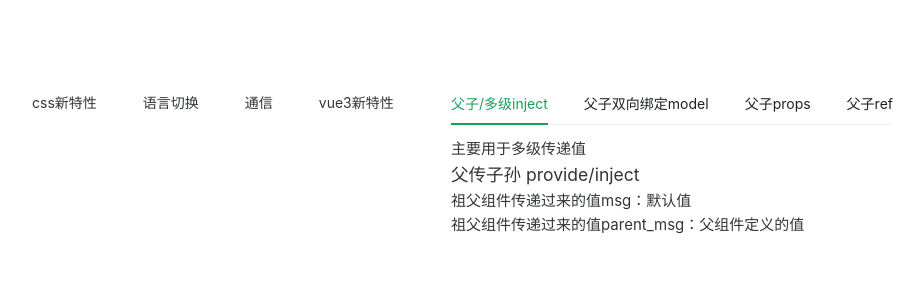
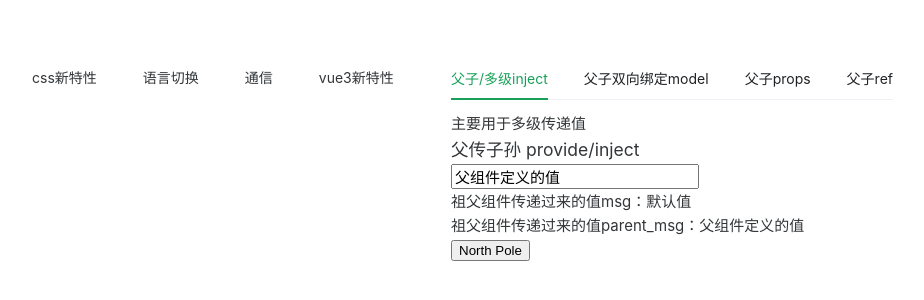
Before and after one commit to Diamondjcx/vue-test, a Vue app: page /communication in a window 1280 px wide. Shown: the part 240-540 px from the top of the page, without its empty margins (189-1113 px from the left). Built offline with nearby package versions, Linux system fonts and the light colour scheme.

Commit message:
通信更新

```diff
--- a/src/views/communication/inject/Grandson.vue
+++ b/src/views/communication/inject/Grandson.vue
@@ -1,10 +1,12 @@
 <template>
   <div>祖父组件传递过来的值msg：{{ msg }}</div>
   <div>祖父组件传递过来的值parent_msg：{{ parent_msg }}</div>
+  <button @click="updateLocation">{{ location }}</button>
 </template>
 
 <script setup>
 import { inject } from "vue";
+const { location, updateLocation } = inject("location");
 const msg = inject("msg");
 const parent_msg = inject("parent_msg");
 console.log(parent_msg);
--- a/src/views/communication/inject/index.vue
+++ b/src/views/communication/inject/index.vue
@@ -1,6 +1,7 @@
 <template>
   <div class="container">
     <h3>父传子孙 provide/inject</h3>
+    <input type="text" v-model="parent_msg" />
     <Grandson />
   </div>
 </template>
@@ -10,8 +11,17 @@
 import Grandson from "./Grandson.vue";
 
 const parent_msg = ref("父组件定义的值");
+function updateLocation() {
+  location.value = "South Pole";
+}
 provide("msg", "默认值");
-provide("parent_msg", parent_msg.value);
+provide("parent_msg", parent_msg);
+
+const location = ref("North Pole");
+provide("location", {
+  location,
+  updateLocation,
+});
 </script>
 
 <style lang="scss" scoped>
--- a/src/views/communication/props/index.vue
+++ b/src/views/communication/props/index.vue
@@ -1,6 +1,7 @@
 <template>
   <div class="container">
     <h3>父传子 props/defineProps</h3>
+    <input type="text" v-model="parent_msg" />
     <Son1 :msg="parent_msg" />
   </div>
 </template>
```
